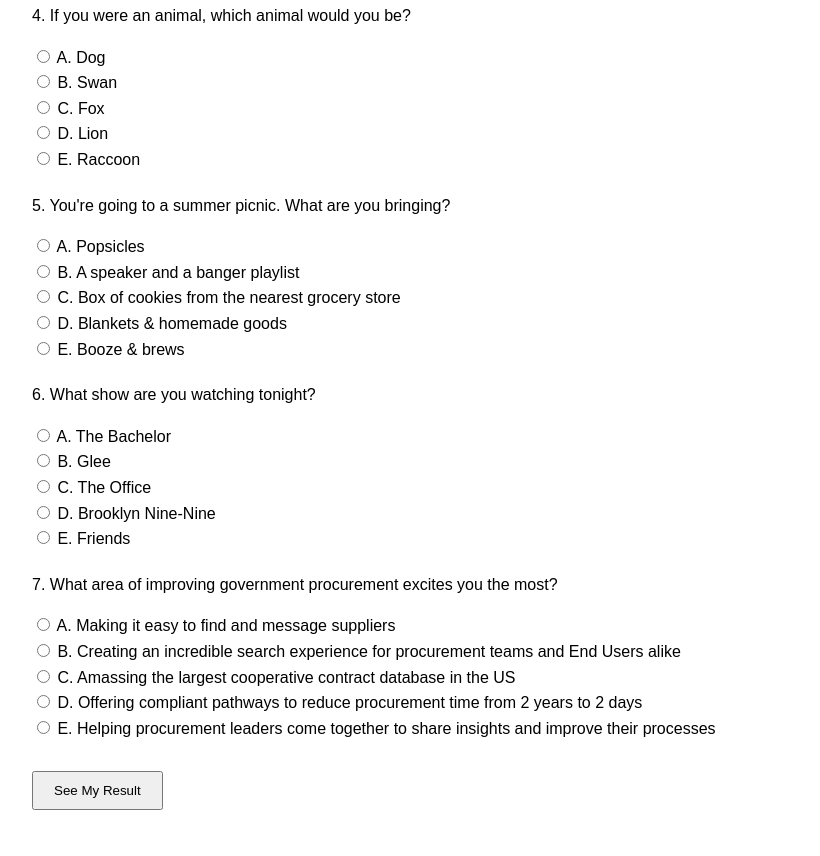
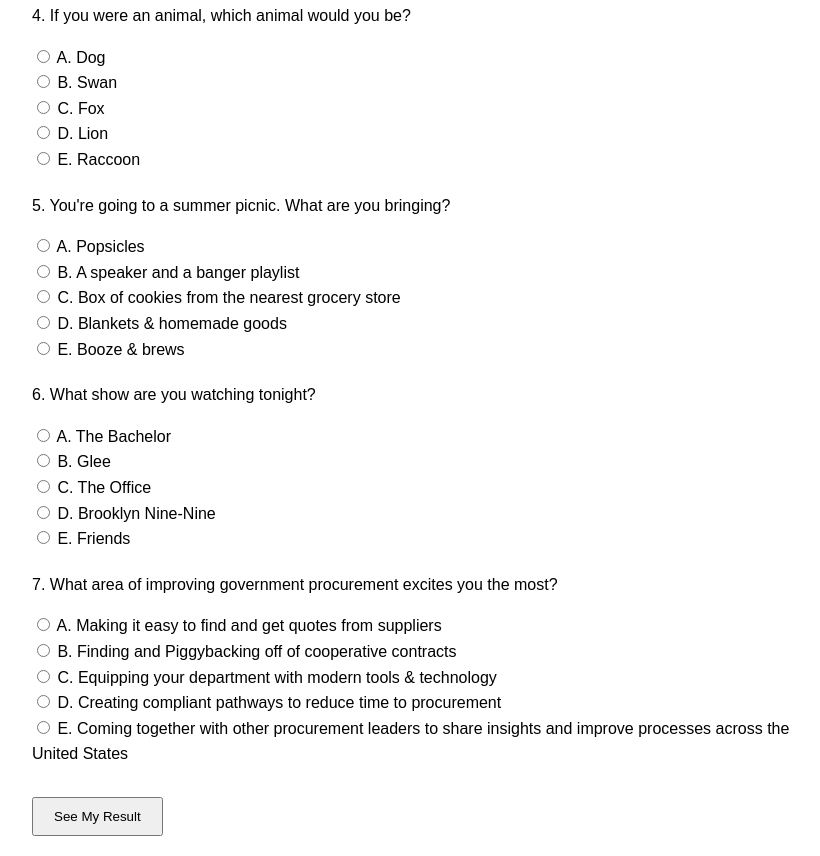
Before and after one commit to andrewjabara/pavilion_taxonomy_personality_quiz, a plain HTML site: page index.html in a window 1280 px wide. Shown: the part 738-1594 px from the top of the page, without its empty margins (208-1028 px from the left). Before the commit the page ends 1568 px from the top, so only its background shows below. Drawn offline with Linux system fonts and the light colour scheme.

Commit message:
Update Question 7
Make more general for broader audiences

```diff
--- a/index.html
+++ b/index.html
@@ -71,11 +71,11 @@
 
     <div class="question">
       <p>7. What area of improving government procurement excites you the most?</p>
-      <label><input type="radio" name="q7" value="A" required> A. Making it easy to find and message suppliers</label><br/>
-      <label><input type="radio" name="q7" value="B"> B. Creating an incredible search experience for procurement teams and End Users alike</label><br/>
-      <label><input type="radio" name="q7" value="C"> C. Amassing the largest cooperative contract database in the US</label><br/>
-      <label><input type="radio" name="q7" value="D"> D. Offering compliant pathways to reduce procurement time from 2 years to 2 days</label><br/>
-      <label><input type="radio" name="q7" value="E"> E. Helping procurement leaders come together to share insights and improve their processes</label>
+      <label><input type="radio" name="q7" value="A" required> A. Making it easy to find and get quotes from suppliers</label><br/>
+      <label><input type="radio" name="q7" value="B"> B. Finding and Piggybacking off of cooperative contracts</label><br/>
+      <label><input type="radio" name="q7" value="C"> C. Equipping your department with modern tools & technology</label><br/>
+      <label><input type="radio" name="q7" value="D"> D. Creating compliant pathways to reduce time to procurement</label><br/>
+      <label><input type="radio" name="q7" value="E"> E. Coming together with other procurement leaders to share insights and improve processes across the United States</label>
     </div>
 
     <button type="submit" style="text-align: center;">See My Result</button>
```
